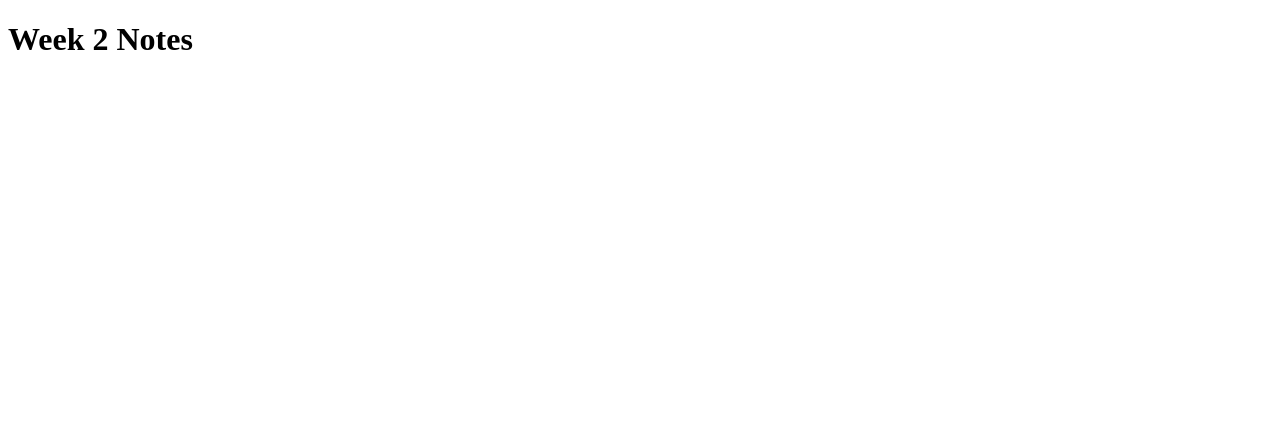
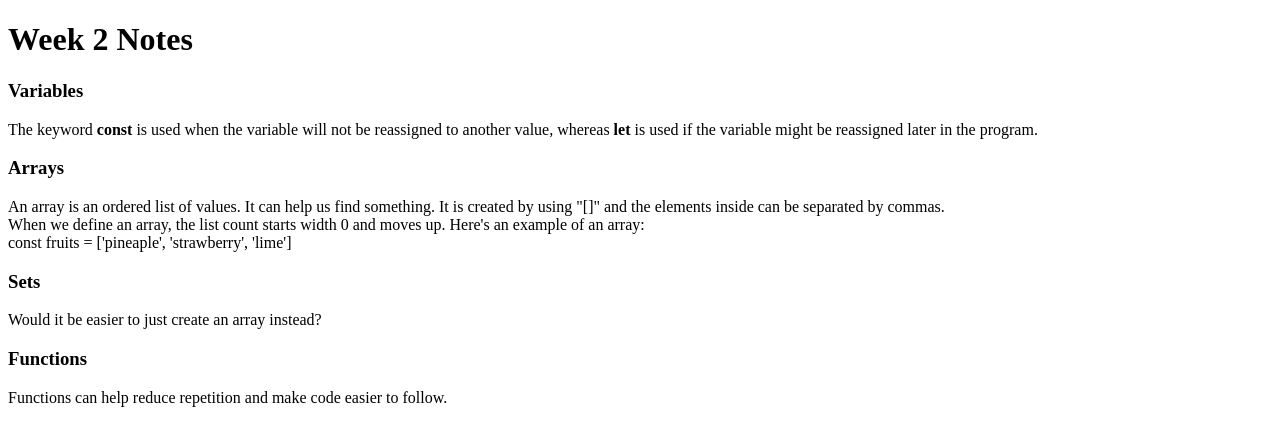
Before and after one commit to dulce-rodriguez/wdd-330, a plain HTML site: page week2/index.html in a window 1280 px wide. Drawn offline with Linux system fonts and the light colour scheme.

Commit message:
Week 2 notes

```diff
--- a/js/main.js
+++ b/js/main.js
@@ -2,8 +2,10 @@ const links = [
     {
       label: "Week 1 notes",
       url: "week1/index.html",
+    },
+    {
       label: "Week 2 notes",
-      url: "week2/index.html"
+      url: "week2/index.html",
     }
   ]
 
--- a/week2/index.html
+++ b/week2/index.html
@@ -7,5 +7,27 @@
 </head>
 <body>
     <h1>Week 2 Notes</h1>
+    <h3>Variables</h3>
+    <p>
+        The keyword <b>const</b> is used when the variable
+        will not be reassigned to another value,
+        whereas <b>let</b>  is used if the variable might
+        be reassigned later in the program.
+    </p>
+    <h3>Arrays</h3>
+    <p>An array is an ordered list of values.
+        It can help us find something. It is created
+        by using "[]" and the elements inside can be
+        separated by commas. <br>
+        When we define an array, the list count starts width
+        0 and moves up.
+        Here's an example of an array:<br>
+        const fruits = ['pineaple', 'strawberry', 'lime']<br>
+    </p>
+    <h3>Sets</h3>
+    <p>Would it be easier to just create an array instead?
+    </p>
+    <h3>Functions</h3>
+    <p>Functions can help reduce repetition and make code easier to follow.</p>
 </body>
 </html>
```
